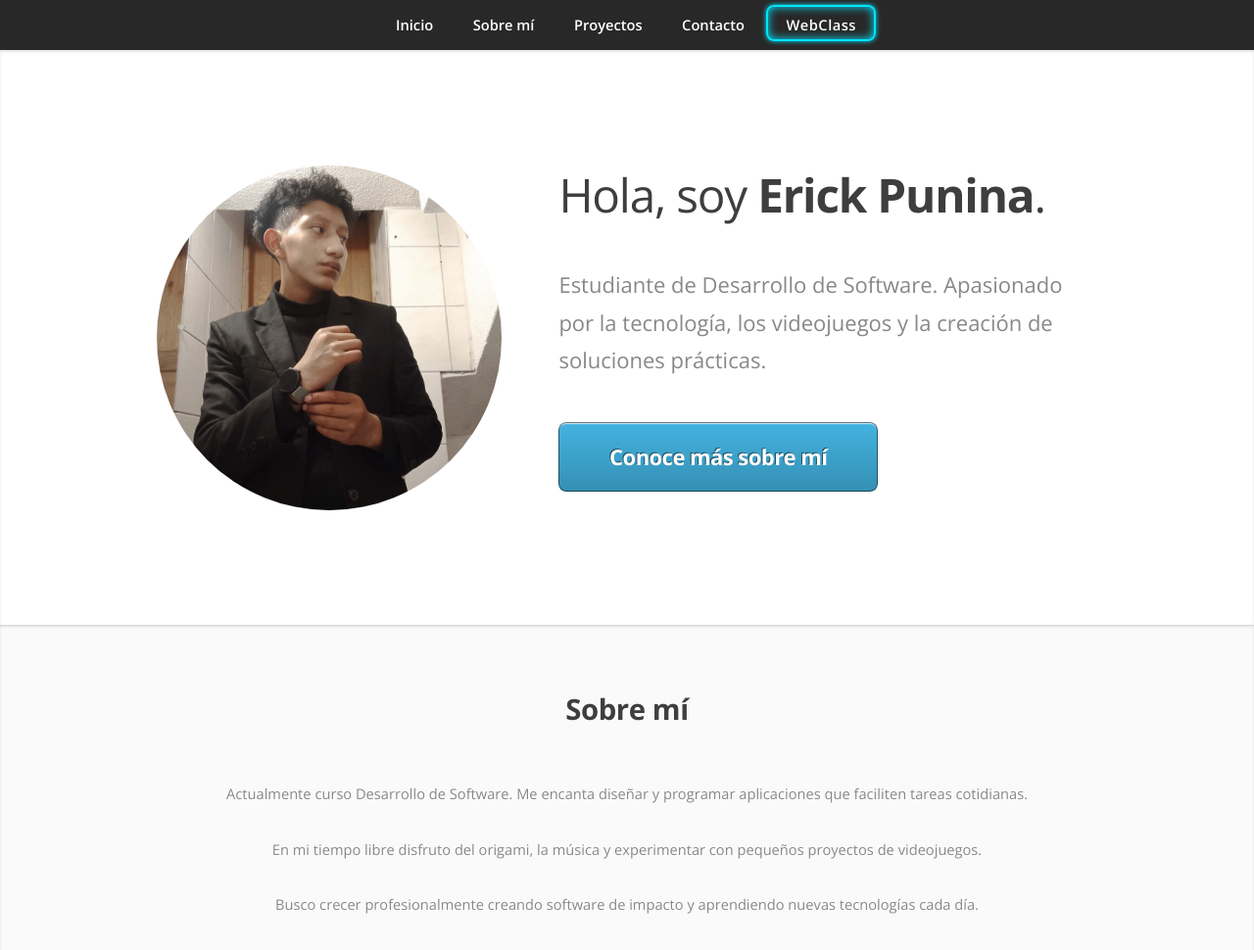
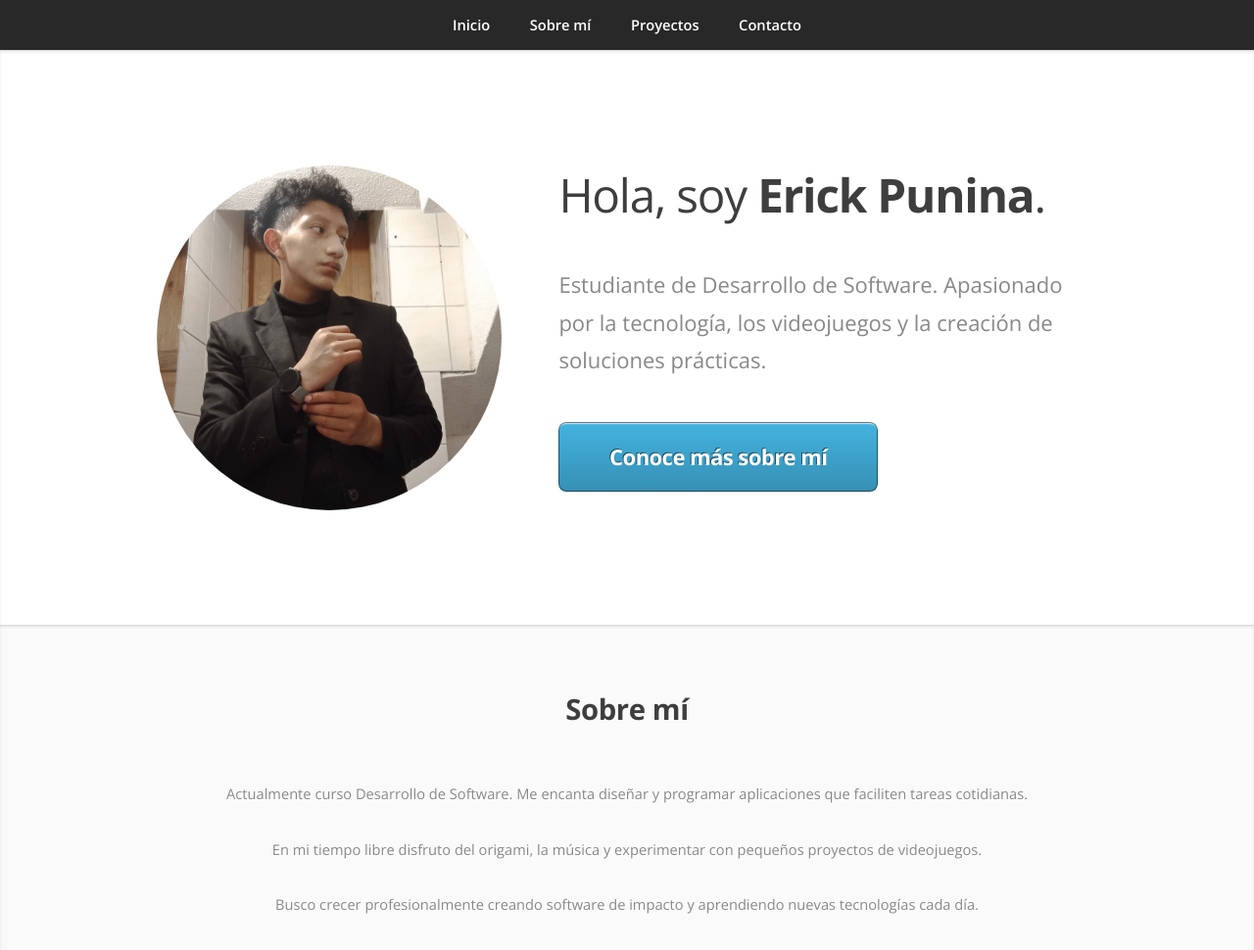
Before and after one commit to Erick-Puni/Erick, a plain HTML site: page index.html in a window 1280 px wide. Shown: the top 970 px of the page at 98% size. Drawn offline with nearby package versions, Linux system fonts and the light colour scheme.

Commit message:
Update index.html

```diff
--- a/index.html
+++ b/index.html
@@ -4,58 +4,9 @@
 		<title>Erick Dev</title>
 		<meta charset="utf-8" />
 		<meta name="viewport" content="width=device-width, initial-scale=1, user-scalable=no" />
-
-    <!-- Hoja de estilos principal -->
 		<link rel="stylesheet" href="css/style.css" />
-
-    <!-- Favicon -->
     <link rel="icon" href="img/punisoft-logo.png" type="image/x-icon">
-
-    <!-- Estilo NEÓN exclusivo para el botón WebClass -->
-    <style>
-      /* ===== Botón NEÓN azul: WebClass ===== */
-      .neon-webclass {
-        position: relative;
-        display: inline-block;
-        padding: 0.5em 1.4em;
-        color: #00e5ff;
-        font-weight: 600;
-        text-decoration: none;
-        border: 2px solid #00e5ff;
-        border-radius: 8px;
-        letter-spacing: 0.5px;
-        background: transparent;
-        transition: background 0.3s ease, color 0.3s ease, box-shadow 0.3s ease;
-        box-shadow:
-          0 0 5px   #00e5ff,
-          0 0 10px  #00e5ff inset;
-        animation: neonGlow 1.5s ease-in-out infinite alternate;
-      }
-      .neon-webclass:hover,
-      .neon-webclass:focus {
-        background: #00e5ff;
-        color: #0f172a; /* contraste */
-        box-shadow:
-          0 0 6px   #00e5ff,
-          0 0 12px  #00e5ff,
-          0 0 24px  #00e5ff,
-          0 0 48px  rgba(0, 229, 255, 0.6);
-      }
-      @keyframes neonGlow {
-        0%, 100% {
-          box-shadow:
-            0 0 4px  #00e5ff,
-            0 0 8px  #00e5ff inset;
-        }
-        50% {
-          box-shadow:
-            0 0 8px  #00e5ff,
-            0 0 16px #00e5ff inset;
-        }
-      }
-    </style>
 	</head>
-
 	<body class="is-preload">
 
 		<!-- Nav -->
@@ -65,15 +16,6 @@
 				<li><a href="#work">Sobre mí</a></li>
 				<li><a href="#portfolio">Proyectos</a></li>
 				<li><a href="#contact">Contacto</a></li>
-
-        <!-- NUEVO: botón WebClass con efecto neón -->
-        <li>
-          <a href="https://webclass-tau.vercel.app/index.html"
-             target="_blank"
-             class="neon-webclass">
-            WebClass
-          </a>
-        </li>
 			</ul>
 		</nav>
 
@@ -82,7 +24,7 @@
 			<div class="container">
 				<div class="row">
 					<div class="col-4 col-5-large col-12-medium">
-            <span class="image fit"><img src="img/erick.jpg" alt="Erick Punina" /></span>
+						<span class="image fit"><img src="img/erick.jpg"  alt="Erick Punina" /></span>
 					</div>
 					<div class="col-8 col-7-large col-12-medium">
 						<header>
@@ -108,7 +50,9 @@
 						<p>Busco crecer profesionalmente creando software de impacto y aprendiendo nuevas tecnologías cada día.</p>
 					</div>
 				</div>
-        <footer></footer>
+				<footer>
+
+				</footer>
 			</div>
 		</article>
 
@@ -117,7 +61,7 @@
 			<div class="container">
 				<header>
 					<h2>Proyectos</h2>
-          <p>Estos son tres de los proyectos en los que he trabajado:</p>
+					<p>Estos son tres de los proyectos en los  que he trabajado:</p>
 				</header>
 				<div class="row">
 					<!-- LabTime -->
@@ -131,7 +75,7 @@
 					<!-- MoneyGo -->
 					<div class="col-4 col-6-medium col-12-small">
 						<article class="box style2">
-              <a href="https://github.com/Erick-Puni/MoneyGo" class="image featured"><img src="img/moneyGo.png" alt="MoneyGo" /></a>
+							<a href="https://github.com/Erick-Puni/MoneyGo" class="image featured" ><img src="img/moneyGo.png" alt="MoneyGo" /></a>
 							<h3><a href="https://github.com/Erick-Puni/MoneyGo" target="_blank">MoneyGo</a></h3>
 							<p>App para registrar y visualizar fácilmente gastos e ingresos económicos.</p>
 						</article>
@@ -146,7 +90,8 @@
 					</div>
 				</div>
 				<footer>
-          <p>¿Deseas contactarme?</p>
+          <p>Deseas contactarme</p>
+
 				</footer>
 			</div>
 		</article>
@@ -161,15 +106,17 @@
 					<div class="col-12">
 						<p>¿Tienes alguna idea o consulta? Escríbeme directamente por WhatsApp:</p>
 						<a href="https://wa.me/593996050792" class="button large scrolly">Enviar mensaje</a>
+
 					</div>
 				</div>
 			</div>
       <footer>
 						<ul id="copyright">
-          <li>&copy; 2025 Erick Punina</li>
+							<li>&copy; 2025 Erick Punina
 						</ul>
 					</footer>
 		</article>
 
+
 	</body>
 </html>
```
Lines whose indentation alone changed are shown as unchanged.
